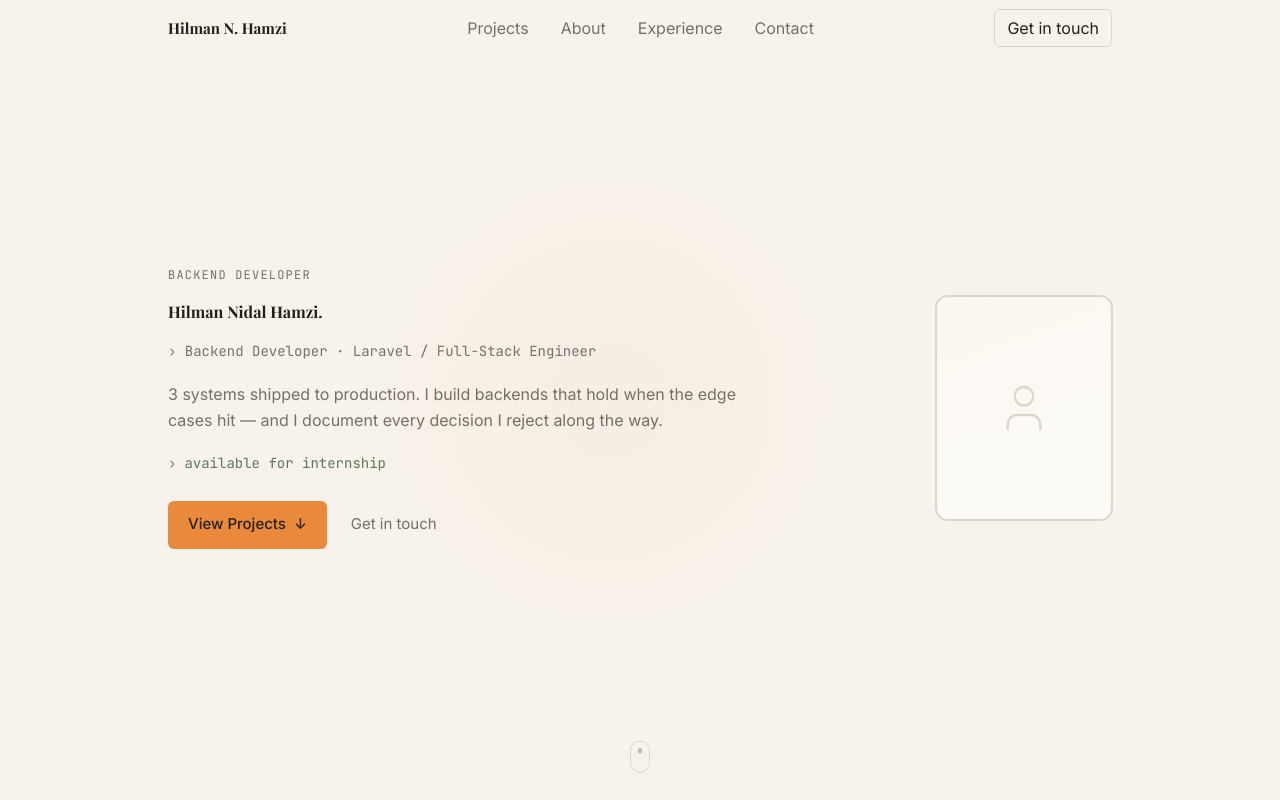
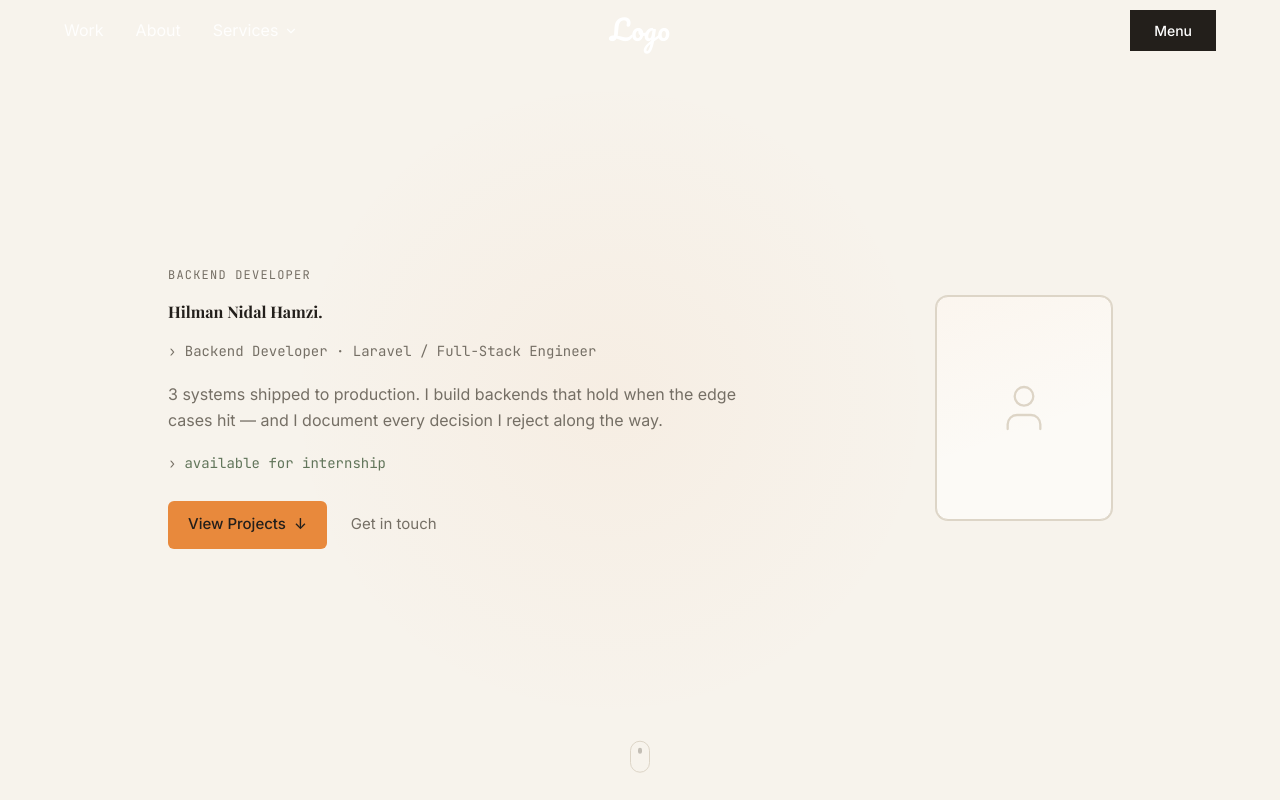
Before and after one commit to kaz-hero123/hilman-portfolio, a Next.js app: page / in a window 1280 px wide. Shown: the top 800 px of the page. Built offline with nearby package versions, Linux system fonts and the light colour scheme.

Commit message:
feat(nav): redesign navigation bar with dynamic dropdown and overlay

```diff
--- a/src/components/Nav.tsx
+++ b/src/components/Nav.tsx
@@ -1,28 +1,52 @@
 'use client'
 
-import { useState, useEffect } from 'react'
-import { Menu, X } from 'lucide-react'
+import { useState, useEffect, useRef } from 'react'
+import { ChevronDown } from 'lucide-react'
 import { cn } from '@/lib/utils'
+import { motion, AnimatePresence } from 'framer-motion'
 
-const links = [
-  { label: 'Projects',    href: '#projects' },
-  { label: 'About',       href: '#about' },
-  { label: 'Experience',  href: '#experience' },
-  { label: 'Contact',     href: '#contact' },
+const navLinks = [
+  { label: 'Work', href: '#projects' },
+  { label: 'About', href: '#about' },
+]
+
+const serviceItems = [
+  { label: 'Strategy', href: '#strategy' },
+  { label: 'Design', href: '#design' },
+  { label: 'Development', href: '#development' },
 ]
 
 export function Nav() {
-  const [scrolled,    setScrolled]    = useState(false)
-  const [menuOpen,    setMenuOpen]    = useState(false)
+  const [scrolled, setScrolled] = useState(false)
+  const [menuOpen, setMenuOpen] = useState(false)
+  const [servicesOpen, setServicesOpen] = useState(false)
+  const servicesRef = useRef<HTMLDivElement>(null)
+  const [heroHeight, setHeroHeight] = useState(0)
 
+  // Track hero section height for color transition
   useEffect(() => {
-    const onScroll = () => setScrolled(window.scrollY > 40)
-    window.addEventListener('scroll', onScroll, { passive: true })
-    return () => window.removeEventListener('scroll', onScroll)
+    const hero = document.getElementById('hero')
+    if (hero) {
+      const updateHeight = () => setHeroHeight(hero.offsetHeight)
+      updateHeight()
+      window.addEventListener('resize', updateHeight)
+      return () => window.removeEventListener('resize', updateHeight)
+    }
   }, [])
 
   useEffect(() => {
-    const onResize = () => { if (window.innerWidth >= 640) setMenuOpen(false) }
+    const onScroll = () => {
+      setScrolled(window.scrollY > heroHeight - 80)
+    }
+    window.addEventListener('scroll', onScroll, { passive: true })
+    onScroll() // initial check
+    return () => window.removeEventListener('scroll', onScroll)
+  }, [heroHeight])
+
+  useEffect(() => {
+    const onResize = () => {
+      if (window.innerWidth >= 768) setMenuOpen(false)
+    }
     window.addEventListener('resize', onResize)
     return () => window.removeEventListener('resize', onResize)
   }, [])
@@ -32,7 +56,23 @@ export function Nav() {
     return () => { document.body.style.overflow = '' }
   }, [menuOpen])
 
-  const handleLinkClick = () => setMenuOpen(false)
+  useEffect(() => {
+    const handleClick = (e: MouseEvent) => {
+      if (servicesRef.current && !servicesRef.current.contains(e.target as Node)) {
+        setServicesOpen(false)
+      }
+    }
+    document.addEventListener('mousedown', handleClick)
+    return () => document.removeEventListener('mousedown', handleClick)
+  }, [])
+
+  const handleLinkClick = () => {
+    setMenuOpen(false)
+    setServicesOpen(false)
+  }
+
+  // When over hero = white text; when scrolled past = dark text on light bg
+  const overHero = !scrolled
 
   return (
     <>
@@ -40,104 +80,205 @@ export function Nav() {
         className={cn(
           'fixed top-0 left-0 right-0 z-50 transition-all duration-300',
           scrolled
-            ? 'bg-paper/90 backdrop-blur-md border-b border-line'
+            ? 'bg-[#E8E4DE] border-b border-[#D5D0C8]'
             : 'bg-transparent',
         )}
       >
         <nav
-          className="max-w-5xl mx-auto px-6 md:px-10 h-14 flex items-center justify-between"
+          className="max-w-[1400px] mx-auto px-6 md:px-12 lg:px-16 h-[60px] flex items-center"
           aria-label="Main navigation"
         >
-          <a
-            href="#hero"
-            className="font-display text-[0.9375rem] font-bold text-ink hover:text-ember transition-colors focus-ring"
-            onClick={handleLinkClick}
-          >
-            Hilman N. Hamzi
-          </a>
-
-          <ul className="hidden sm:flex items-center gap-8" role="list">
-            {links.map((link) => (
+          {/* Left: Nav Links */}
+          <ul className="hidden md:flex items-center gap-8" role="list">
+            {navLinks.map((link) => (
               <li key={link.href}>
                 <a
                   href={link.href}
-                  className="font-body text-caption text-dust hover:text-ink link-draw transition-colors focus-ring"
+                  className={cn(
+                    'font-body text-[16px] font-normal transition-colors duration-300 focus-ring',
+                    overHero
+                      ? 'text-white/90 hover:text-white'
+                      : 'text-ink hover:text-ink/70',
+                  )}
+                  onClick={handleLinkClick}
                 >
                   {link.label}
                 </a>
               </li>
             ))}
+
+            {/* Services Dropdown */}
+            <li>
+              <div ref={servicesRef} className="relative">
+                <button
+                  type="button"
+                  onClick={() => setServicesOpen((v) => !v)}
+                  className={cn(
+                    'flex items-center gap-1.5 font-body text-[16px] font-normal transition-colors duration-300 focus-ring',
+                    overHero
+                      ? 'text-white/90 hover:text-white'
+                      : 'text-ink hover:text-ink/70',
+                  )}
+                  aria-expanded={servicesOpen}
+                >
+                  Services
+                  <ChevronDown
+                    size={14}
+                    strokeWidth={2}
+                    className={cn(
+                      'transition-transform duration-200 mt-0.5',
+                      servicesOpen && 'rotate-180',
+                    )}
+                  />
+                </button>
+
+                <AnimatePresence>
+                  {servicesOpen && (
+                    <motion.div
+                      initial={{ opacity: 0, y: -4 }}
+                      animate={{ opacity: 1, y: 0 }}
+                      exit={{ opacity: 0, y: -4 }}
+                      transition={{ duration: 0.15, ease: 'easeOut' }}
+                      className="absolute top-full left-0 mt-2 bg-white border border-ink min-w-[180px]"
+                    >
+                      <ul className="py-3" role="list">
+                        {serviceItems.map((item) => (
+                          <li key={item.href}>
+                            <a
+                              href={item.href}
+                              className="block px-5 py-2 font-body text-[15px] text-ink hover:text-ink/60 transition-colors"
+                              onClick={handleLinkClick}
+                            >
+                              {item.label}
+                            </a>
+                          </li>
+                        ))}
+                      </ul>
+                    </motion.div>
+                  )}
+                </AnimatePresence>
+              </div>
+            </li>
           </ul>
 
+          {/* Center: Logo — script font, absolutely positioned */}
           <a
-            href="mailto:hilmannidal@gmail.com"
-            className="hidden sm:inline-flex font-body text-caption text-ink border border-line rounded px-3 py-1.5 hover:border-ember/60 transition-colors focus-ring"
+            href="#hero"
+            className={cn(
+              'absolute left-1/2 -translate-x-1/2 font-script text-[28px] transition-colors duration-300 focus-ring',
+              overHero
+                ? 'text-white hover:text-white/80'
+                : 'text-ink hover:text-ink/70',
+            )}
+            onClick={handleLinkClick}
           >
-            Get in touch
+            Logo
           </a>
 
+          {/* Right: Menu button — solid black rectangle */}
+          <div className="ml-auto">
             <button
               type="button"
               aria-label={menuOpen ? 'Close menu' : 'Open menu'}
               aria-expanded={menuOpen}
               aria-controls="mobile-menu"
               onClick={() => setMenuOpen((v) => !v)}
-            className="sm:hidden flex items-center justify-center w-10 h-10 -mr-2 text-ink hover:text-ember transition-colors focus-ring rounded"
+              className="bg-ink text-white font-body text-[14px] font-medium px-6 py-2.5 hover:bg-ink/85 transition-colors duration-200 focus-ring"
             >
-            {menuOpen ? <X size={20} strokeWidth={1.5} /> : <Menu size={20} strokeWidth={1.5} />}
+              {menuOpen ? 'Close' : 'Menu'}
             </button>
+          </div>
         </nav>
       </header>
 
-      <div
+      {/* Full-screen Menu Overlay */}
+      <AnimatePresence>
+        {menuOpen && (
+          <motion.div
             id="mobile-menu"
             role="dialog"
             aria-label="Navigation menu"
             aria-modal="true"
-        className={cn(
-          'fixed inset-0 z-40 sm:hidden transition-all duration-300',
-          menuOpen ? 'visible opacity-100' : 'invisible opacity-0 pointer-events-none',
-        )}
+            initial={{ opacity: 0 }}
+            animate={{ opacity: 1 }}
+            exit={{ opacity: 0 }}
+            transition={{ duration: 0.25 }}
+            className="fixed inset-0 z-40"
           >
             <div
-          className="absolute inset-0 bg-ink/20 backdrop-blur-sm"
+              className="absolute inset-0 bg-ink/10 backdrop-blur-sm"
               onClick={handleLinkClick}
               aria-hidden="true"
             />
 
-        <div
-          className={cn(
-            'absolute top-14 right-0 left-0 bg-paper border-b border-line shadow-cardLift',
-            'transition-transform duration-300 ease-[cubic-bezier(0.25,0.46,0.45,0.94)]',
-            menuOpen ? 'translate-y-0' : '-translate-y-4',
-          )}
+            <motion.div
+              initial={{ y: -16, opacity: 0 }}
+              animate={{ y: 0, opacity: 1 }}
+              exit={{ y: -16, opacity: 0 }}
+              transition={{ duration: 0.25, ease: [0.25, 0.46, 0.45, 0.94] }}
+              className="absolute top-[60px] right-0 left-0 bg-paper border-b border-line"
             >
-          <ul
-            className="flex flex-col px-6 py-4 gap-1"
-            role="list"
-            onClick={handleLinkClick}
+              <div className="max-w-[1400px] mx-auto px-6 md:px-12 lg:px-16">
+                <ul className="py-6 space-y-1" role="list">
+                  {navLinks.map((link, i) => (
+                    <motion.li
+                      key={link.href}
+                      initial={{ opacity: 0, x: -12 }}
+                      animate={{ opacity: 1, x: 0 }}
+                      transition={{ delay: 0.05 * i, duration: 0.25 }}
                     >
-            {links.map((link) => (
-              <li key={link.href}>
                       <a
                         href={link.href}
-                  className="block font-body text-base text-ink hover:text-ember py-3 border-b border-line/50 last:border-0 transition-colors focus-ring"
+                        className="block font-body text-[18px] text-ink hover:text-dust py-3 border-b border-line/40 transition-colors focus-ring"
+                        onClick={handleLinkClick}
                       >
                         {link.label}
                       </a>
+                    </motion.li>
+                  ))}
+
+                  <motion.li
+                    initial={{ opacity: 0, x: -12 }}
+                    animate={{ opacity: 1, x: 0 }}
+                    transition={{ delay: 0.1, duration: 0.25 }}
+                  >
+                    <span className="block font-body text-[18px] text-ink py-3 border-b border-line/40">
+                      Services
+                    </span>
+                    <ul className="pl-4 py-2 space-y-0.5">
+                      {serviceItems.map((item) => (
+                        <li key={item.href}>
+                          <a
+                            href={item.href}
+                            className="block font-body text-[15px] text-dust hover:text-ink py-2 transition-colors focus-ring"
+                            onClick={handleLinkClick}
+                          >
+                            {item.label}
+                          </a>
                         </li>
                       ))}
-            <li className="pt-2">
+                    </ul>
+                  </motion.li>
+
+                  <motion.li
+                    initial={{ opacity: 0, x: -12 }}
+                    animate={{ opacity: 1, x: 0 }}
+                    transition={{ delay: 0.15, duration: 0.25 }}
+                    className="pt-4"
+                  >
                     <a
                       href="mailto:hilmannidal@gmail.com"
-                className="block font-body text-base text-ember font-medium py-3 focus-ring"
+                      className="inline-block font-body text-[14px] font-medium text-white bg-ink px-6 py-3 hover:bg-ink/85 transition-colors focus-ring"
                     >
-                Get in touch →
+                      Hire me
                     </a>
-            </li>
+                  </motion.li>
                 </ul>
               </div>
-      </div>
+            </motion.div>
+          </motion.div>
+        )}
+      </AnimatePresence>
     </>
   )
 }
```
Lines whose indentation alone changed are shown as unchanged.
